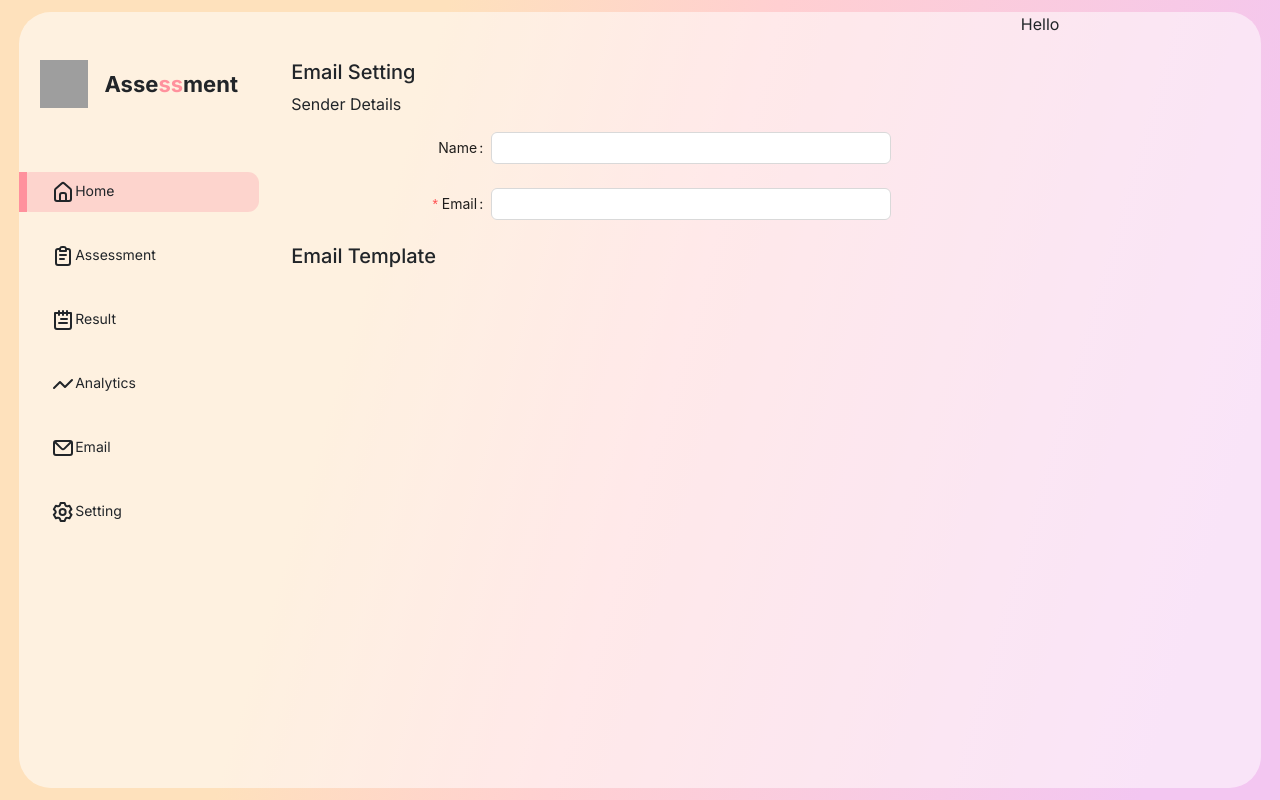
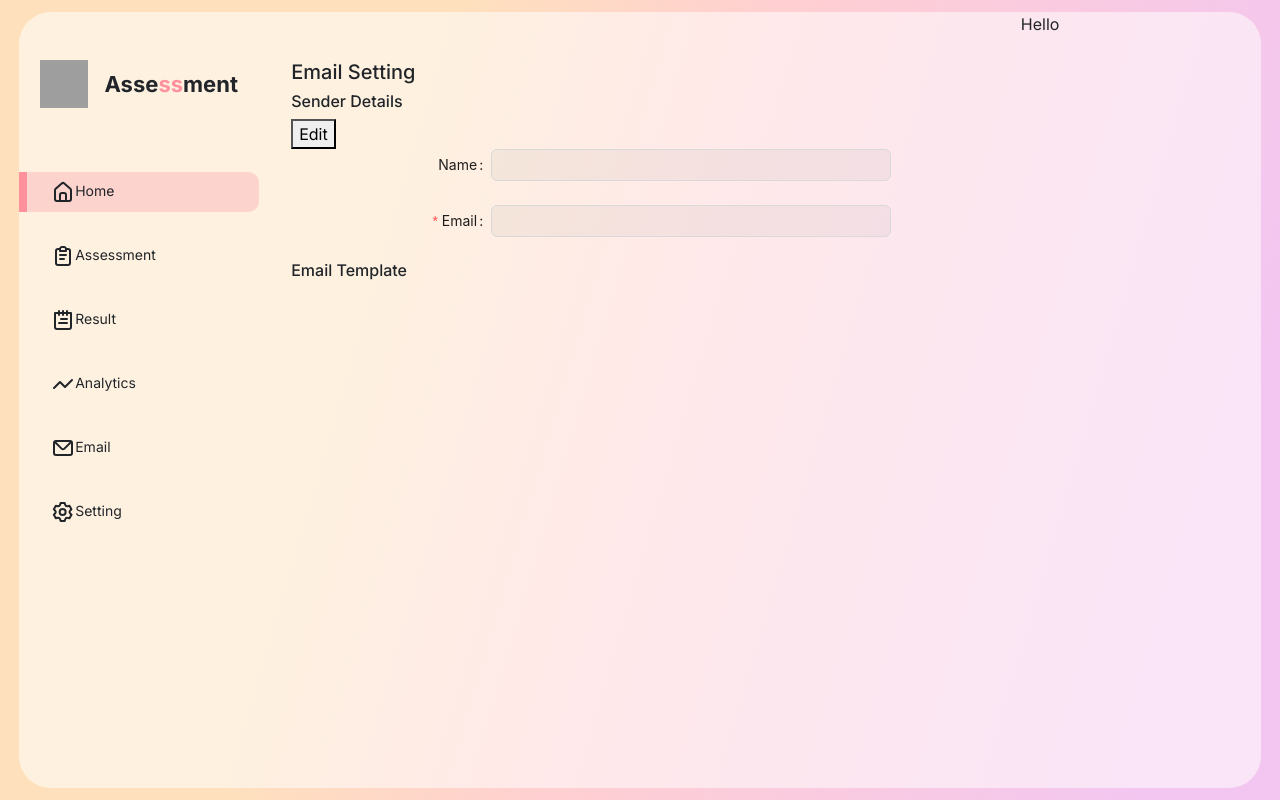
Before and after one commit to Amit70009/Assessment, a React (Create React App) app: page /email/emailsetting in a window 1280 px wide. Built offline with nearby package versions, Linux system fonts and the light colour scheme; grey boxes are pictures that could not be loaded.

Commit message:
update API key

```diff
--- a/package.json
+++ b/package.json
@@ -25,6 +25,7 @@
     "bcrypt": "^5.1.0",
     "chart": "^0.1.2",
     "cors": "^2.8.5",
+    "dotenv": "^16.3.1",
     "emailjs-com": "^3.2.0",
     "fetch": "^1.1.0",
     "font-awesome": "^4.7.0",
--- a/src/Content/Email/Email.js
+++ b/src/Content/Email/Email.js
@@ -56,7 +56,7 @@ const [newData, setNewData] = useState();
       url: "https://api.brevo.com/v3/smtp/email",
       headers: {
         accept: "application/json",
-        "api-key":process.env.REACT_APP_API_KEY,
+        "api-key":process.env.REACT_APP_BREVO_API_KEY,
         "content-type": "application/json",
       },
       data: data,
--- a/src/Content/Email/EmailSetting.js
+++ b/src/Content/Email/EmailSetting.js
@@ -1,8 +1,13 @@
 import React from 'react'
 import "./emailsetting.css"
+import { useState } from 'react';
 import { Button, Form, Input, InputNumber } from 'antd';
 
 const EmailSetting = () => {
+    const [componentDisabled, setComponentDisabled] = useState(true);
+    const [isEditing, setIsEditing] = useState(false);
+    const [senderName, setSenderName] = useState();
+    const [senderEmail, setSenderEmail] = useState()
 
     const layout = {
         labelCol: {
@@ -25,13 +30,45 @@ const EmailSetting = () => {
         console.log(values);
       };
 
+      const EditSender = () => {
+        setComponentDisabled(false);
+      }
+
+      const handleEditClick = () => {
+        setIsEditing(true);
+        setComponentDisabled(false)
+      };
+
+      const handleSaveClick = () => {
+        setIsEditing(false);
+        setComponentDisabled(true)
+        // Perform save logic
+      };
+
+      const handleCancelClick = () => {
+        setIsEditing(false);
+        setComponentDisabled(true)
+
+      };
   return (
    <div className='emailsettingpage'>
     <h5>Email Setting</h5>
-    <div><p>Sender Details</p>
+    <div>
+        <div>
+        <h6>Sender Details</h6>
+        {isEditing ? (
+          <>
+            <button onClick={handleSaveClick}>Save</button>
+            <button onClick={handleCancelClick}>Cancel</button>
+          </>
+        ) : (
+          <button onClick={handleEditClick}>Edit</button>
+        )}
+        </div>
     <Form
     {...layout}
     name="nest-messages"
+    disabled={componentDisabled}
     onFinish={onFinish}
     style={{
       maxWidth: 600,
@@ -41,13 +78,16 @@ const EmailSetting = () => {
     <Form.Item
       name={['user', 'name']}
       label="Name"
-
+      value={senderName}
+      onChange={(e) => setSenderName(e.target.value)}
     >
       <Input />
     </Form.Item>
     <Form.Item
       name={['user', 'email']}
       label="Email"
+      defaultvalue={senderEmail}
+      onChange={(e) => setSenderEmail(e.target.value)}
       rules={[
         {
           type: 'email',
@@ -60,7 +100,8 @@ const EmailSetting = () => {
     </Form>
     </div>
     <div>
-        <h5>Email Template</h5>
+        <h6>Email Template</h6>
+
     </div>
    </div>
   )
--- a/src/index.js
+++ b/src/index.js
@@ -5,7 +5,8 @@ import App from './App';
 import reportWebVitals from './reportWebVitals';
 import { BrowserRouter, Routes, Route } from 'react-router-dom';
 import DashBoard from './Content/Dashboard';
-
+// import dotenv from 'dotenv';
+// dotenv.config();
 
 
 const root = ReactDOM.createRoot(document.getElementById('root'));
```
Also changed, not shown: 2 other files (tests, documents, lock files or other folders).
